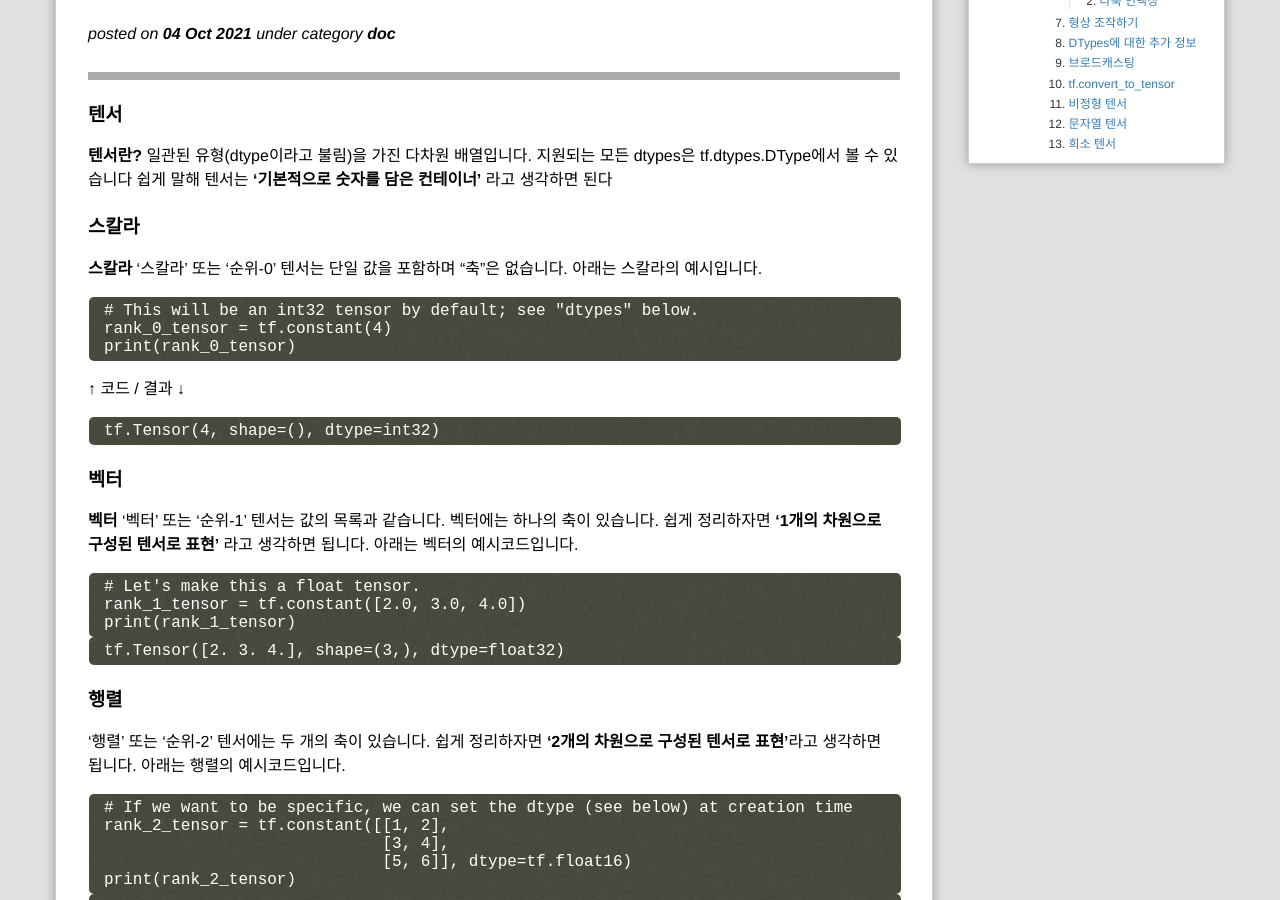
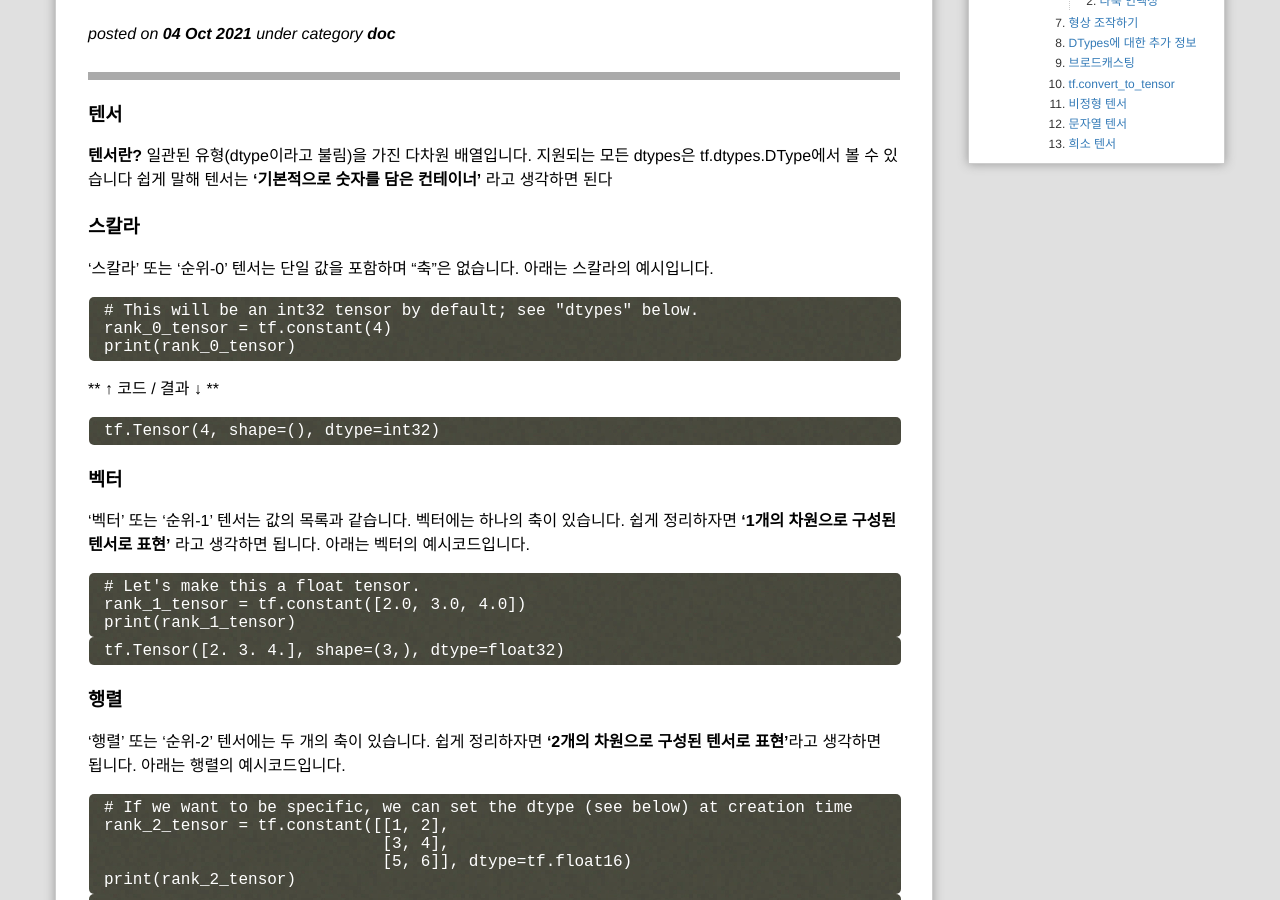
Before and after one commit to unifreak/jekyll-theme-textalic, a Jekyll site: the page built from _posts/2021-10-04-텐서에 대해서.md, in a window 1280 px wide and 900 px high, scrolled down 391 px. Built offline with Jekyll 4.4.1, drawn with Linux system fonts in a browser that asks for light colours; comment, search, counter and statistics services are not loaded.

Commit message:
Update 2021-10-04-텐서에 대해서.md

````diff
--- a/_posts/2021-10-04-텐서에 대해서.md
+++ b/_posts/2021-10-04-텐서에 대해서.md
@@ -9,7 +9,7 @@ tags: [homework]
 쉽게 말해 텐서는 **'기본적으로 숫자를 담은 컨테이너'** 라고 생각하면 된다
 
 ### 스칼라
-**스칼라**
+
 '스칼라' 또는 '순위-0' 텐서는 단일 값을 포함하며 "축"은 없습니다.
 아래는 스칼라의 예시입니다.
 
@@ -19,13 +19,13 @@ rank_0_tensor = tf.constant(4)
 print(rank_0_tensor)
 ```
 
-↑ 코드 / 결과 ↓
+** ↑ 코드 / 결과 ↓ **
 ```
 tf.Tensor(4, shape=(), dtype=int32)
 ```
 
 ### 벡터
-**벡터**
+
 '벡터' 또는 '순위-1' 텐서는 값의 목록과 같습니다. 벡터에는 하나의 축이 있습니다.
 쉽게 정리하자면 **'1개의 차원으로 구성된 텐서로 표현'** 라고 생각하면 됩니다.
 아래는 벡터의 예시코드입니다.
````
